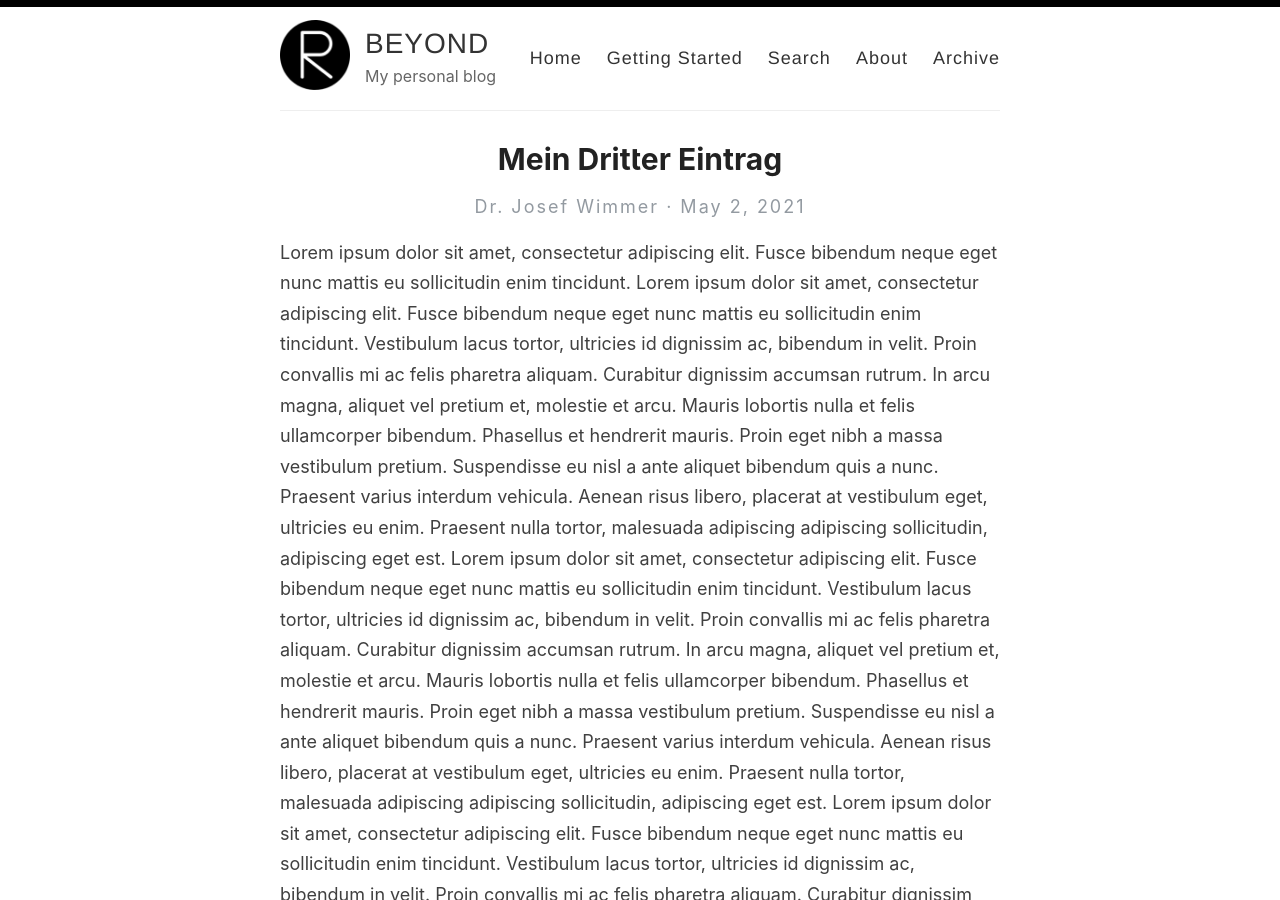
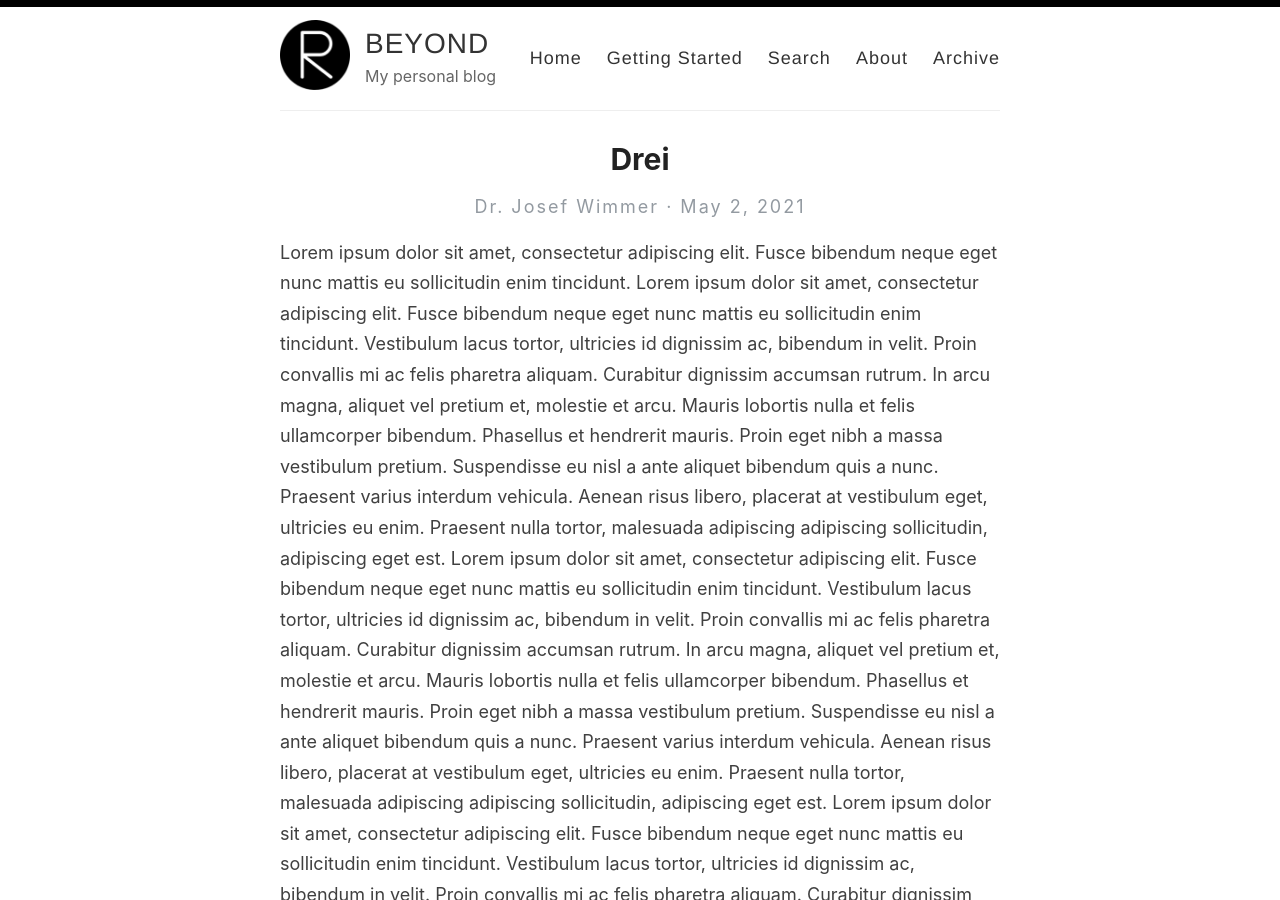
Before and after one commit to wmmr/wmmr.github.io, a Jekyll site: the page built from _posts/2021-05-02-meinDritterEintrag.md, in a window 1280 px wide and 900 px high. Built offline with Jekyll 4.4.1, drawn with Linux system fonts in a browser that asks for light colours.

Commit message:
Update 2021-05-02-meinDritterEintrag.md

```diff
--- a/_posts/2021-05-02-meinDritterEintrag.md
+++ b/_posts/2021-05-02-meinDritterEintrag.md
@@ -1,6 +1,6 @@
 ---
 layout: post
-title:  Mein Dritter Eintrag
+title:  Drei
 categories:
 excerpt:
 ---
```
